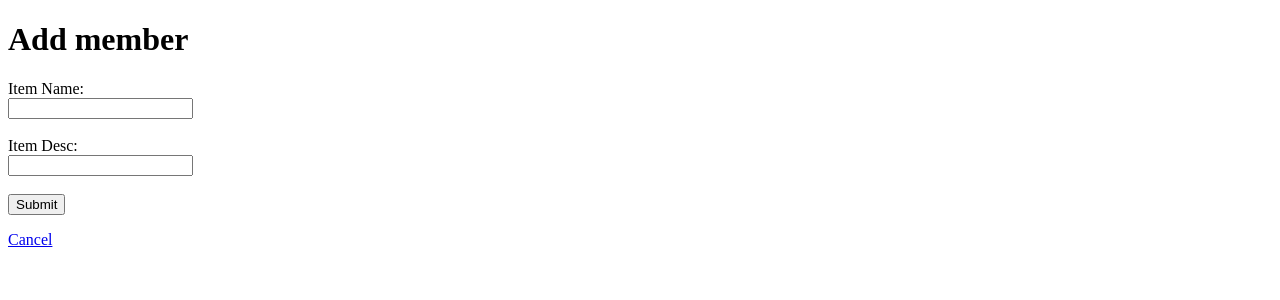
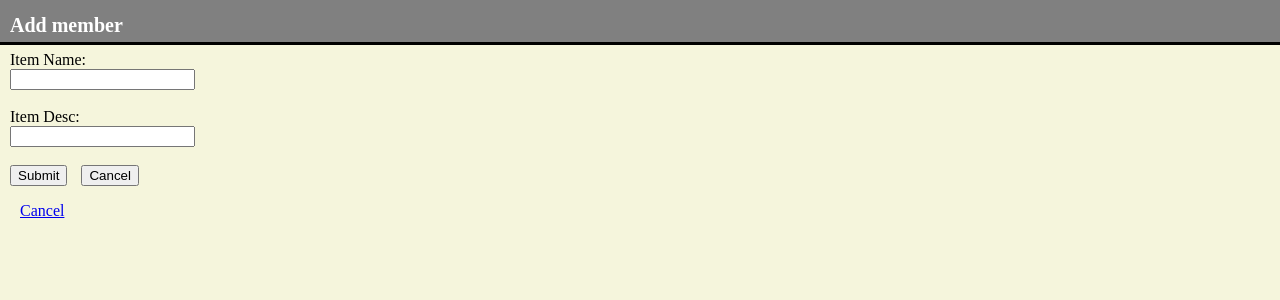
Before and after one commit to Jamie-Carter-GitHub/Learning-Django, a Django app: page /django/add/ in a window 1280 px wide. Shown: the top 300 px of the page. Run offline with Django 3.2, Linux system fonts and the light colour scheme.

Commit message:
Update / Add CSS
added CSS to the update and add pages for the item database.

```diff
--- a/djangoproject/items/static/items/index.css
+++ b/djangoproject/items/static/items/index.css
@@ -37,3 +37,12 @@ a
 th input {
 	width:calc(100% - 10px);
 }
+.buttonContainer
+{
+	padding-top:10px;
+}
+.containerForm
+{
+	margin-left:10px;
+	margin-top:15px;
+}
--- a/djangoproject/items/templates/add.html
+++ b/djangoproject/items/templates/add.html
@@ -1,10 +1,16 @@
 <!DOCTYPE html>
-
+{% load static %}
 <html>
+    <head>
+        <link rel="stylesheet" href="{% static 'items/index.css' %}">
+    </head>
 <body>
 
+<div class="header">
     <h1>Add member</h1>
-
+</div>
+<br><br>
+<div class="containerForm">
     <form action="addrecord/" method="post">
     {% csrf_token %}
     Item Name:<br>
@@ -14,7 +20,10 @@ Item Desc:<br>
     <input name="desc">
     <br><br>
     <input type="submit" value="Submit">
+    <a href=".."><button type="button">Cancel</button></a>
     </form>
+
+</div>
 
 <p>
 <a href="..">Cancel</a>
```
Also changed, not shown: djangoproject/items/templates/index.html (+5 -4 lines), djangoproject/items/templates/update.html (+11 -1 lines), djangoproject/db.sqlite3. Lines whose indentation alone changed are shown as unchanged.
